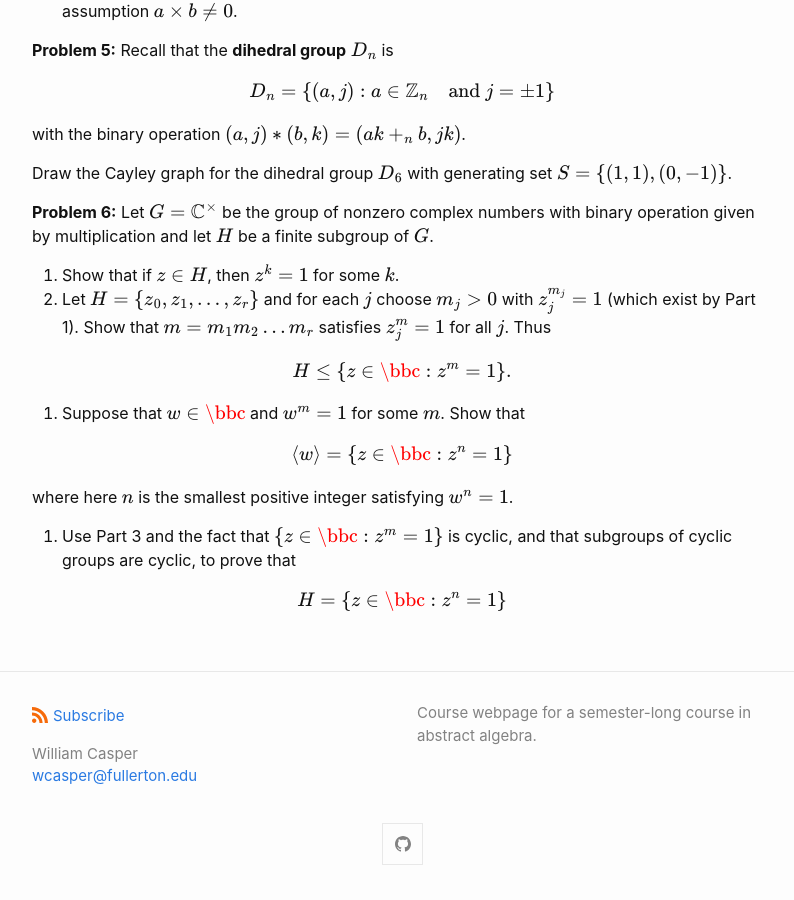
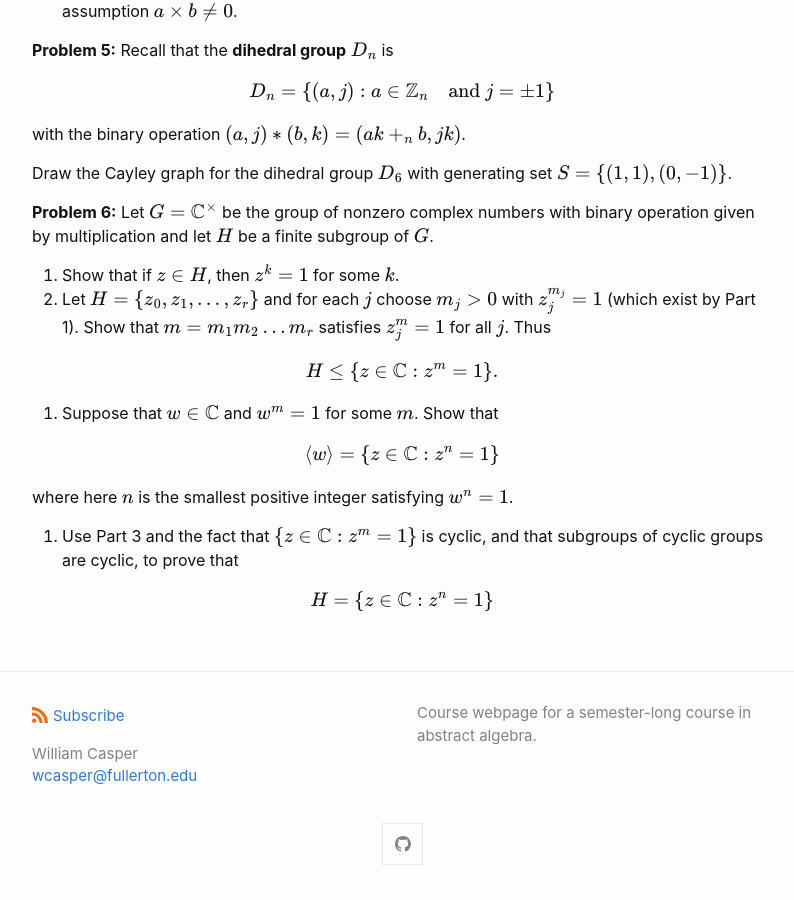
Before and after one commit to wcasper/math407spring2021, a Jekyll site: the page built from _homework/hw3.md, in a window 1280 px wide and 900 px high, scrolled down 1436 px. Shown: the whole window, without its empty margins (238-1032 px from the left). Built offline with Jekyll 4.4.1, drawn with Linux system fonts in a browser that asks for light colours.

Commit message:
fixed typos

```diff
--- a/_homework/hw3.md
+++ b/_homework/hw3.md
@@ -59,14 +59,14 @@ Draw the Cayley graph for the dihedral group $$D_6$$ with generating set $$S = \
 1. Show that if $$z\in H$$, then $$z^k = 1$$ for some $$k$$.
 2. Let $$H = \{z_0,z_1,\dots, z_r\}$$ and for each $$j$$ choose $$m_j>0$$ with $$z_j^{m_j}=1$$ (which exist by Part 1).  Show that $$m=m_1m_2\dots m_r$$ satisfies $$z_j^m=1$$ for all $$j$$.  Thus
 
-$$H\leq \{z\in\bbc : z^m = 1\}.$$
+$$H\leq \{z\in\mathbb C : z^m = 1\}.$$
 
-3. Suppose that $$w\in\bbc$$ and $$w^m=1$$ for some $$m$$.  Show that
+3. Suppose that $$w\in\mathbb C$$ and $$w^m=1$$ for some $$m$$.  Show that
 
-$$\langle w\rangle = \{z\in\bbc: z^n = 1\}$$
+$$\langle w\rangle = \{z\in\mathbb C: z^n = 1\}$$
 
 where here $$n$$ is the smallest positive integer satisfying $$w^n=1$$.
 
-4. Use Part 3 and the fact that $$\{z\in\bbc : z^m = 1\}$$ is cyclic, and that subgroups of cyclic groups are cyclic, to prove that
+4. Use Part 3 and the fact that $$\{z\in\mathbb C : z^m = 1\}$$ is cyclic, and that subgroups of cyclic groups are cyclic, to prove that
 
-$$H = \{z\in\bbc: z^n = 1\}$$
+$$H = \{z\in\mathbb C: z^n = 1\}$$
```
